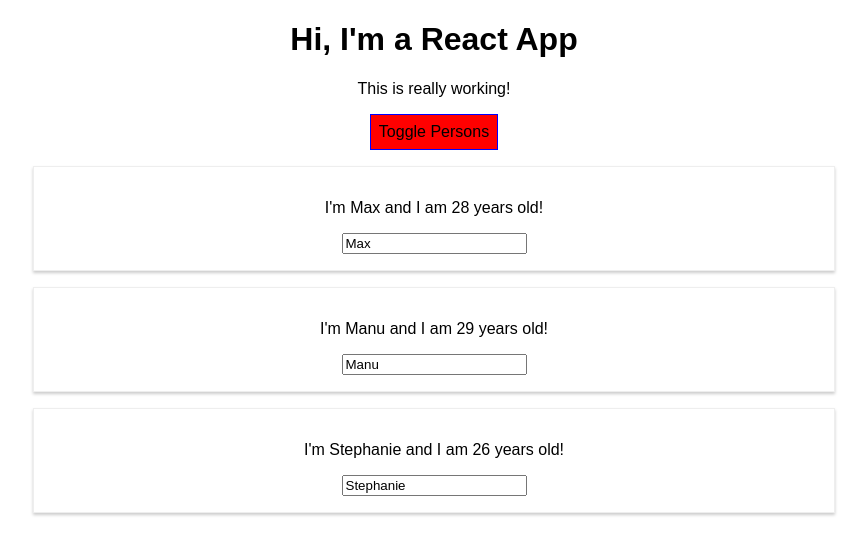
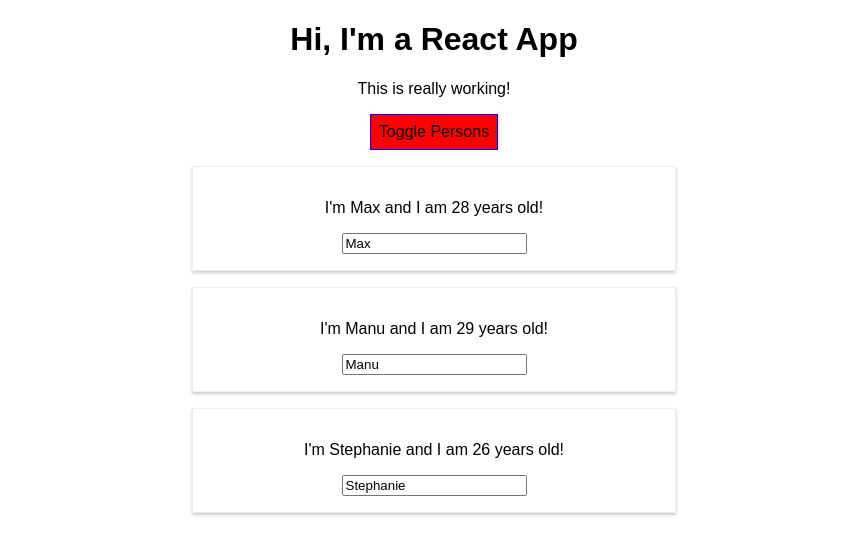
Before and after one commit to ThalesPTenebra/React, a React (Create React App) app: page / in a window 1280 px wide. Both pictures are taken after a click on the button "Toggle Persons". Shown: the top 554 px of the page, without its empty margins (206-1073 px from the left). Built offline with nearby package versions, Linux system fonts and the light colour scheme.

Commit message:
chore: Introducing Styled Components

```diff
--- a/package.json
+++ b/package.json
@@ -6,7 +6,8 @@
     "radium": "^0.26.1",
     "react": "^16.14.0",
     "react-dom": "^16.14.0",
-    "react-scripts": "1.0.13"
+    "react-scripts": "1.0.13",
+    "styled-components": "^5.2.2"
   },
   "scripts": {
     "start": "react-scripts start",
--- a/src/App.js
+++ b/src/App.js
@@ -1,8 +1,6 @@
 import React, { Component } from 'react';
 import './App.css';
 import Person from './Person/Person';
-import Radium, { StyleRoot } from 'radium'
-
 class App extends Component {
   state = {
     persons: [
@@ -51,11 +49,7 @@
       font: 'inherit',
       border: '1px solid blue',
       padding: '8px',
-      cursor: 'pointer',
-      ':hover': {
-        backgroundColor: 'lightgreen',
-        color: 'black'
-      }
+      cursor: 'pointer'
     };
 
     let persons = null;
@@ -75,10 +69,6 @@
       );
 
       style.backgroundColor = 'red';
-      style[':hover'] = {
-        backgroundColor: 'salmon',
-        color: 'black'
-      };
     }
 
     let classes = [];
@@ -90,7 +80,6 @@
     }
 
     return (
-      <StyleRoot>
         <div className="App">
           <h1>Hi, I'm a React App</h1>
           <p className={classes.join(' ')}>This is really working!</p>
@@ -99,10 +88,9 @@
             onClick={this.togglePersonsHandler}>Toggle Persons</button>
           {persons}
         </div>
-      </StyleRoot>
     );
     // return React.createElement('div', {className: 'App'}, React.createElement('h1', null, 'Does this work now?'));
   }
 }
 
-export default Radium(App);
+export default App;
--- a/src/Person/Person.css
+++ b/src/Person/Person.css
@@ -7,7 +7,7 @@
     text-align: center;
 }
 
-@media (max-width: 500px){
+@media (min-width: 500px){
     .Person {
         width: 500px;
     }
--- a/src/Person/Person.js
+++ b/src/Person/Person.js
@@ -1,21 +1,31 @@
-import React from 'react';
-import Radium from 'radium'
-import './Person.css';
+import React from "react";
+import Radium from "radium";
+import styled from "styled-components";
+import "./Person.css";
 
-const person = ( props ) => {
-    const style = {
-        '@media (max-width: 500px)': {
-            width: '450px'
-        }
-    }
+const StyledDiv = styled.div`
+  width: 60%;
+  margin: 16px auto;
+  border: 1px solid #eee;
+  box-shadow: 0 2px 3px #ccc;
+  padding: 16px;
+  text-align: center;
 
-    return (
-        <div className="Person" style={style}>
-            <p onClick={props.click}>I'm {props.name} and I am {props.age} years old!</p>
-            <p>{props.children}</p>
-            <input type="text" onChange={props.changed} value={props.name} />
-        </div>
-    )
+  @media (min-width: 500px) {
+    width: 450px;
+  }
+`;
+
+const person = (props) => {
+  return (
+    <StyledDiv>
+      <p onClick={props.click}>
+        I'm {props.name} and I am {props.age} years old!
+      </p>
+      <p>{props.children}</p>
+      <input type="text" onChange={props.changed} value={props.name} />
+    </StyledDiv>
+  );
 };
 
-export default Radium(person);
+export default person;
```
Also changed, not shown: 1 other file (tests, documents, lock files or other folders).
